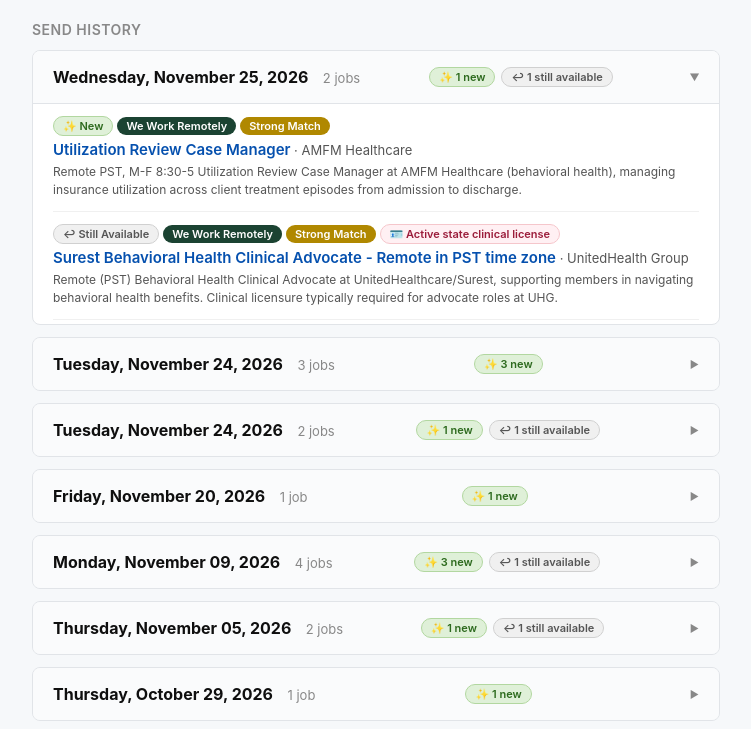
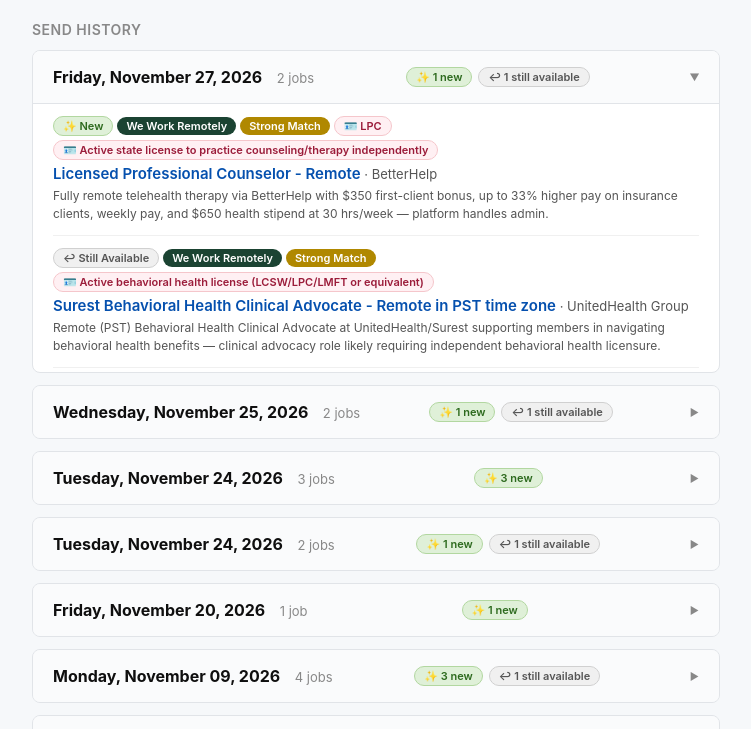
Before and after one commit to zachemw/job-board-agent, a plain HTML site: page docs/index.html in a window 1280 px wide. Shown: the part 272-1001 px from the top of the page, without its empty margins (264-1015 px from the left). Drawn offline with Linux system fonts and the light colour scheme.

Commit message:
chore: update digest history and dashboard [skip ci]

```diff
--- a/docs/index.html
+++ b/docs/index.html
@@ -43,12 +43,12 @@
   <div style="display:flex;gap:12px;margin-bottom:24px;flex-wrap:wrap">
     <div style="flex:1;min-width:140px;background:white;border:1px solid #e1e4e8;
                 border-radius:8px;padding:16px 20px;text-align:center">
-      <div style="font-size:32px;font-weight:700;color:#0550AE">22</div>
+      <div style="font-size:32px;font-weight:700;color:#0550AE">23</div>
       <div style="color:#666;font-size:13px;margin-top:2px">emails sent</div>
     </div>
     <div style="flex:1;min-width:140px;background:white;border:1px solid #e1e4e8;
                 border-radius:8px;padding:16px 20px;text-align:center">
-      <div style="font-size:32px;font-weight:700;color:#1a7f37">30</div>
+      <div style="font-size:32px;font-weight:700;color:#1a7f37">31</div>
       <div style="color:#666;font-size:13px;margin-top:2px">new jobs shared</div>
     </div>
   </div>
@@ -59,6 +59,43 @@
 
 
   <details open style="background:white;border:1px solid #e1e4e8;border-radius:8px;
+                              margin-bottom:12px;overflow:hidden">
+    <summary style="padding:16px 20px;cursor:pointer;list-style:none;
+                    display:flex;justify-content:space-between;align-items:center;
+                    user-select:none;background:#fafbfc">
+      <div>
+        <span style="font-weight:700;font-size:16px;color:#0f0f0f">Friday, November 27, 2026</span>
+        <span style="color:#888;font-size:13px;margin-left:10px">2 jobs</span>
+      </div>
+      <div style="display:flex;gap:6px;flex-wrap:wrap;justify-content:flex-end">
+        <span style="background:#dff0d8;color:#2d6a1e;border:1px solid #b2d7a0;padding:2px 9px;border-radius:12px;font-size:11px;font-weight:600;white-space:nowrap">✨ 1 new</span> <span style="background:#f0f0f0;color:#555;border:1px solid #d0d0d0;padding:2px 9px;border-radius:12px;font-size:11px;font-weight:600;white-space:nowrap">↩ 1 still available</span>
+      </div>
+    </summary>
+    <ul style="margin:0;padding:0 20px 4px 20px">
+
+    <li style="padding:12px 0;border-bottom:1px solid #f0f0f0;list-style:none">
+      <div style="display:flex;flex-wrap:wrap;gap:4px;align-items:center;margin-bottom:4px">
+        <span style="background:#dff0d8;color:#2d6a1e;border:1px solid #b2d7a0;padding:2px 9px;border-radius:12px;font-size:11px;font-weight:600;white-space:nowrap">✨ New</span>
+        <span style="background:#1B4332;color:white;padding:2px 9px;border-radius:12px;font-size:11px;font-weight:600;white-space:nowrap">We Work Remotely</span>
+        <span style="background:#b08800;color:white;padding:2px 9px;border-radius:12px;font-size:11px;font-weight:600;white-space:nowrap">Strong Match</span>
+        <span style="background:#fff0f3;color:#9b1c3a;border:1px solid #f5c6cb;padding:2px 9px;border-radius:12px;font-size:11px;font-weight:600;white-space:nowrap">🪪 LPC</span> <span style="background:#fff0f3;color:#9b1c3a;border:1px solid #f5c6cb;padding:2px 9px;border-radius:12px;font-size:11px;font-weight:600;white-space:nowrap">🪪 Active state license to practice counseling/therapy independently</span>
+      </div>
+      <div style="font-size:15px"><a href="https://weworkremotely.com/remote-jobs/betterhelp-licensed-professional-counselor-remote" target="_blank" rel="noopener" style="color:#0550AE;text-decoration:none;font-weight:600">Licensed Professional Counselor - Remote</a><span style="color:#555;font-size:13px"> &middot; BetterHelp</span></div>
+      <div style="color:#555;font-size:12px;margin-top:4px;line-height:1.5">Fully remote telehealth therapy via BetterHelp with $350 first-client bonus, up to 33% higher pay on insurance clients, weekly pay, and $650 health stipend at 30 hrs/week — platform handles admin.</div>
+    </li>
+    <li style="padding:12px 0;border-bottom:1px solid #f0f0f0;list-style:none">
+      <div style="display:flex;flex-wrap:wrap;gap:4px;align-items:center;margin-bottom:4px">
+        <span style="background:#f0f0f0;color:#555;border:1px solid #d0d0d0;padding:2px 9px;border-radius:12px;font-size:11px;font-weight:600;white-space:nowrap">↩ Still Available</span>
+        <span style="background:#1B4332;color:white;padding:2px 9px;border-radius:12px;font-size:11px;font-weight:600;white-space:nowrap">We Work Remotely</span>
+        <span style="background:#b08800;color:white;padding:2px 9px;border-radius:12px;font-size:11px;font-weight:600;white-space:nowrap">Strong Match</span>
+        <span style="background:#fff0f3;color:#9b1c3a;border:1px solid #f5c6cb;padding:2px 9px;border-radius:12px;font-size:11px;font-weight:600;white-space:nowrap">🪪 Active behavioral health license (LCSW/LPC/LMFT or equivalent)</span>
+      </div>
+      <div style="font-size:15px"><a href="https://weworkremotely.com/remote-jobs/unitedhealth-group-surest-behavioral-health-clinical-advocate-remote-in-pst-time-zone" target="_blank" rel="noopener" style="color:#0550AE;text-decoration:none;font-weight:600">Surest Behavioral Health Clinical Advocate - Remote in PST time zone</a><span style="color:#555;font-size:13px"> &middot; UnitedHealth Group</span></div>
+      <div style="color:#555;font-size:12px;margin-top:4px;line-height:1.5">Remote (PST) Behavioral Health Clinical Advocate at UnitedHealth/Surest supporting members in navigating behavioral health benefits — clinical advocacy role likely requiring independent behavioral health licensure.</div>
+    </li>
+    </ul>
+  </details>
+  <details style="background:white;border:1px solid #e1e4e8;border-radius:8px;
                               margin-bottom:12px;overflow:hidden">
     <summary style="padding:16px 20px;cursor:pointer;list-style:none;
                     display:flex;justify-content:space-between;align-items:center;
@@ -777,7 +814,7 @@
   <div style="text-align:center;padding:20px 0;margin-top:8px;
               border-top:1px solid #e1e4e8">
     <p style="margin:0;color:#aaa;font-size:11px">
-      Generated 2026-11-26 21:59 UTC
+      Generated 2026-11-27 21:41 UTC
     </p>
   </div>
 
--- a/sent_jobs.json
+++ b/sent_jobs.json
@@ -15,6 +15,7 @@
     "wwr:https://weworkremotely.com/remote-jobs/betterhelp-licensed-independent-social-worker-remote": "2026-11-24",
     "wwr:https://weworkremotely.com/remote-jobs/betterhelp-licensed-independent-mental-health-practitioner-remote": "2026-11-24",
     "wwr:https://weworkremotely.com/remote-jobs/betterhelp-licensed-marriage-and-family-therapist-remote-1": "2026-11-24",
-    "wwr:https://weworkremotely.com/remote-jobs/amfm-healthcare-utilization-review-case-manager": "2026-11-25"
+    "wwr:https://weworkremotely.com/remote-jobs/amfm-healthcare-utilization-review-case-manager": "2026-11-25",
+    "wwr:https://weworkremotely.com/remote-jobs/betterhelp-licensed-professional-counselor-remote": "2026-11-27"
   }
 }
```
Also changed, not shown: sent_jobs_log.json (+34 -0 lines).
